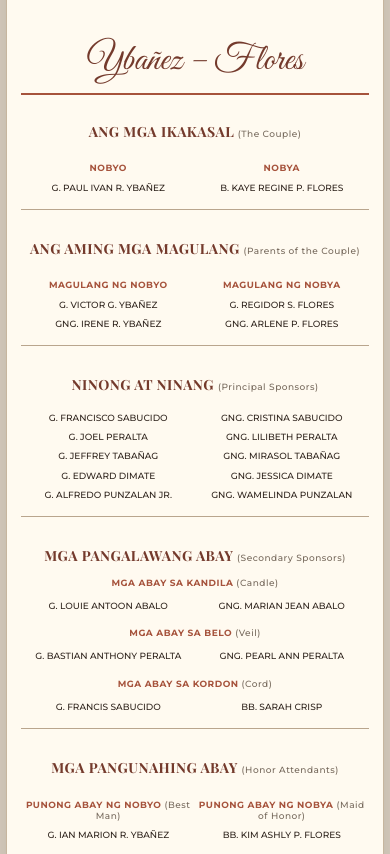
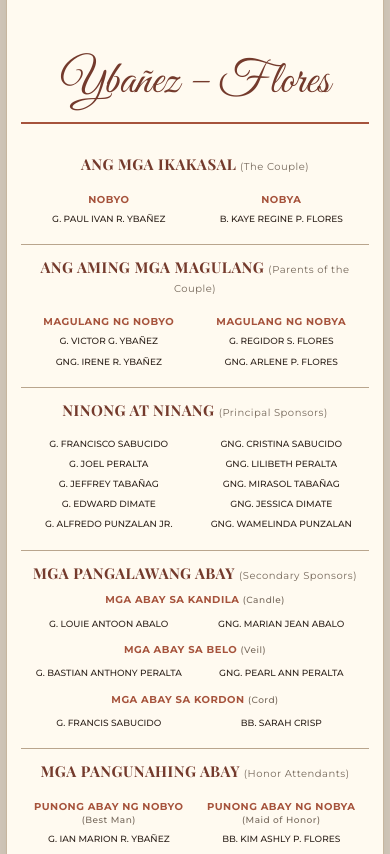
Before and after one commit to kayneflowers/kaye-ivan-wedding, a plain HTML site: page index.html in a window 390 px wide. Shown: the part 4969-5823 px from the top of the page. Drawn offline with nearby package versions, Linux system fonts and the light colour scheme; a web font is replaced by a local one.

Commit message:
Update style.css

```diff
--- a/style.css
+++ b/style.css
@@ -1077,3 +1077,124 @@ p {
     page-break-after: auto;
   }
 }
+
+/* ENTOURAGE - NEWSPAPER STYLE ALIGNMENT */
+
+.entourage-column {
+  width: 100%;
+  max-width: 850px;
+  margin: 0 auto;
+  text-align: center;
+}
+
+.entourage-column > h2.entourage-title {
+  margin: 15px auto 25px;
+  padding-bottom: 12px;
+  border-bottom: 2px solid var(--rust);
+  font-family: 'Great Vibes', cursive !important;
+  font-size: clamp(42px, 7vw, 68px) !important;
+  font-weight: 400;
+  text-align: center;
+}
+
+.entourage-group {
+  width: 100%;
+  max-width: 720px;
+  margin: 0 auto;
+  padding: 15px 10px;
+  border-bottom: 1px solid var(--line);
+  text-align: center;
+}
+
+.entourage-group h3 {
+  margin: 0 0 12px;
+  color: var(--rust-dark);
+  font-size: 18px;
+  text-align: center;
+}
+
+.entourage-group h3 span {
+  font-size: 12px;
+  font-weight: 400;
+}
+
+.entourage-grid.two {
+  display: grid;
+  grid-template-columns: repeat(2, minmax(0, 1fr));
+  justify-content: center;
+  align-items: start;
+  gap: 8px;
+  max-width: 620px;
+  margin: 0 auto;
+}
+
+.entourage-grid > div {
+  min-width: 0;
+  text-align: center;
+}
+
+.entourage-group h4 {
+  margin: 8px 0 5px;
+  color: var(--rust);
+  font-size: 12px;
+  text-align: center;
+}
+
+.entourage-group h4 span {
+  font-size: 10px;
+}
+
+.entourage-group p {
+  margin: 4px 0;
+  color: var(--ink);
+  font-family: 'Montserrat', sans-serif;
+  font-size: 11px;
+  line-height: 1.7;
+  text-align: center;
+  overflow-wrap: anywhere;
+}
+
+/* MOBILE ALIGNMENT */
+
+@media (max-width: 700px) {
+  .entourage-column {
+    max-width: 100%;
+  }
+
+  .entourage-column > h2.entourage-title {
+    font-size: 46px !important;
+    margin-bottom: 18px;
+  }
+
+  .entourage-group {
+    max-width: 100%;
+    padding: 13px 4px;
+  }
+
+  .entourage-group h3 {
+    font-size: 15px;
+  }
+
+  .entourage-group h3 span {
+    font-size: 10px;
+  }
+
+  .entourage-grid.two {
+    grid-template-columns: repeat(2, minmax(0, 1fr));
+    max-width: 100%;
+    gap: 5px;
+  }
+
+  .entourage-group h4 {
+    font-size: 10px;
+  }
+
+  .entourage-group h4 span {
+    font-size: 9px;
+  }
+
+  .entourage-group p {
+    font-size: 9px;
+    line-height: 1.8;
+  }
+}
```
